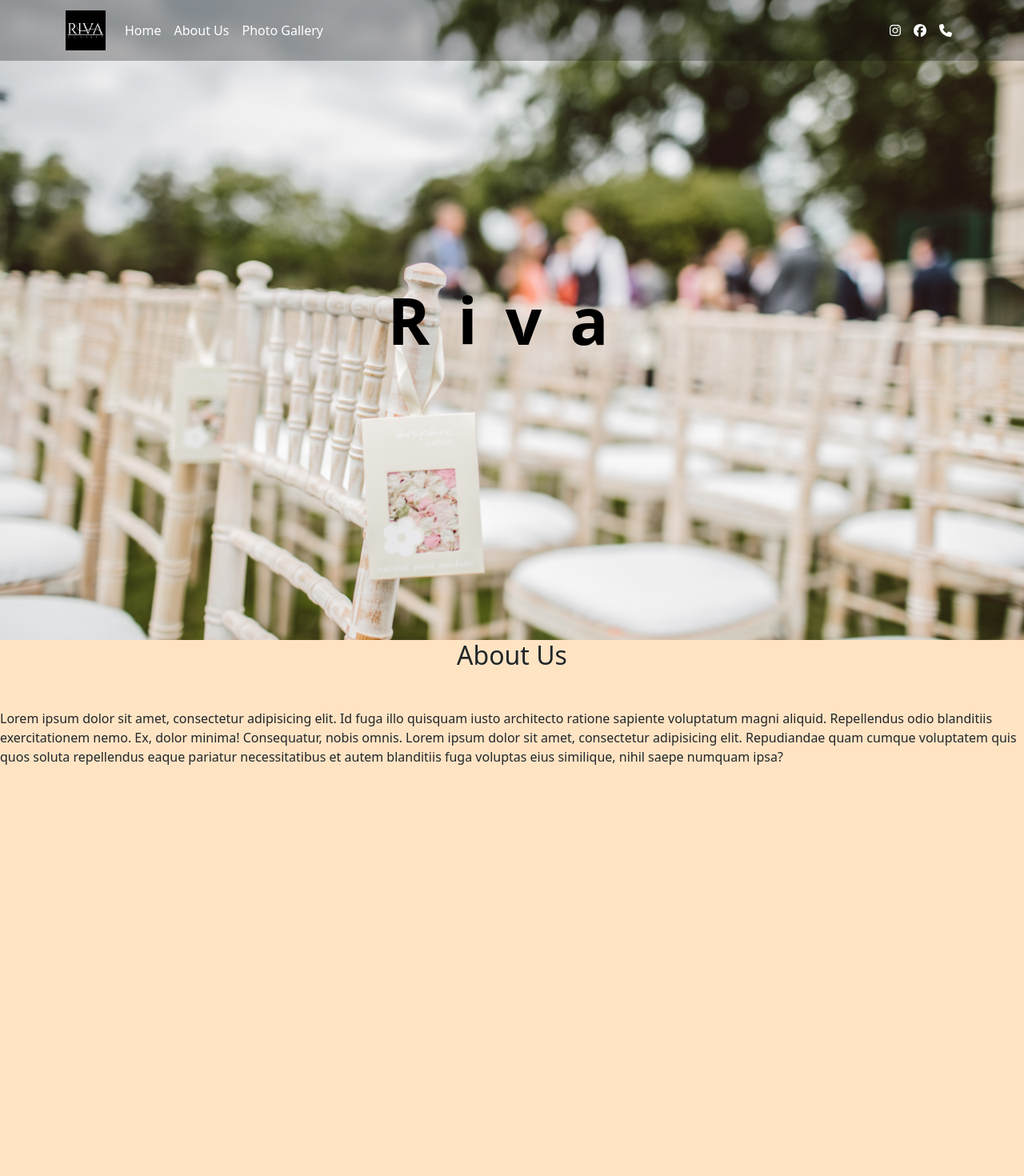
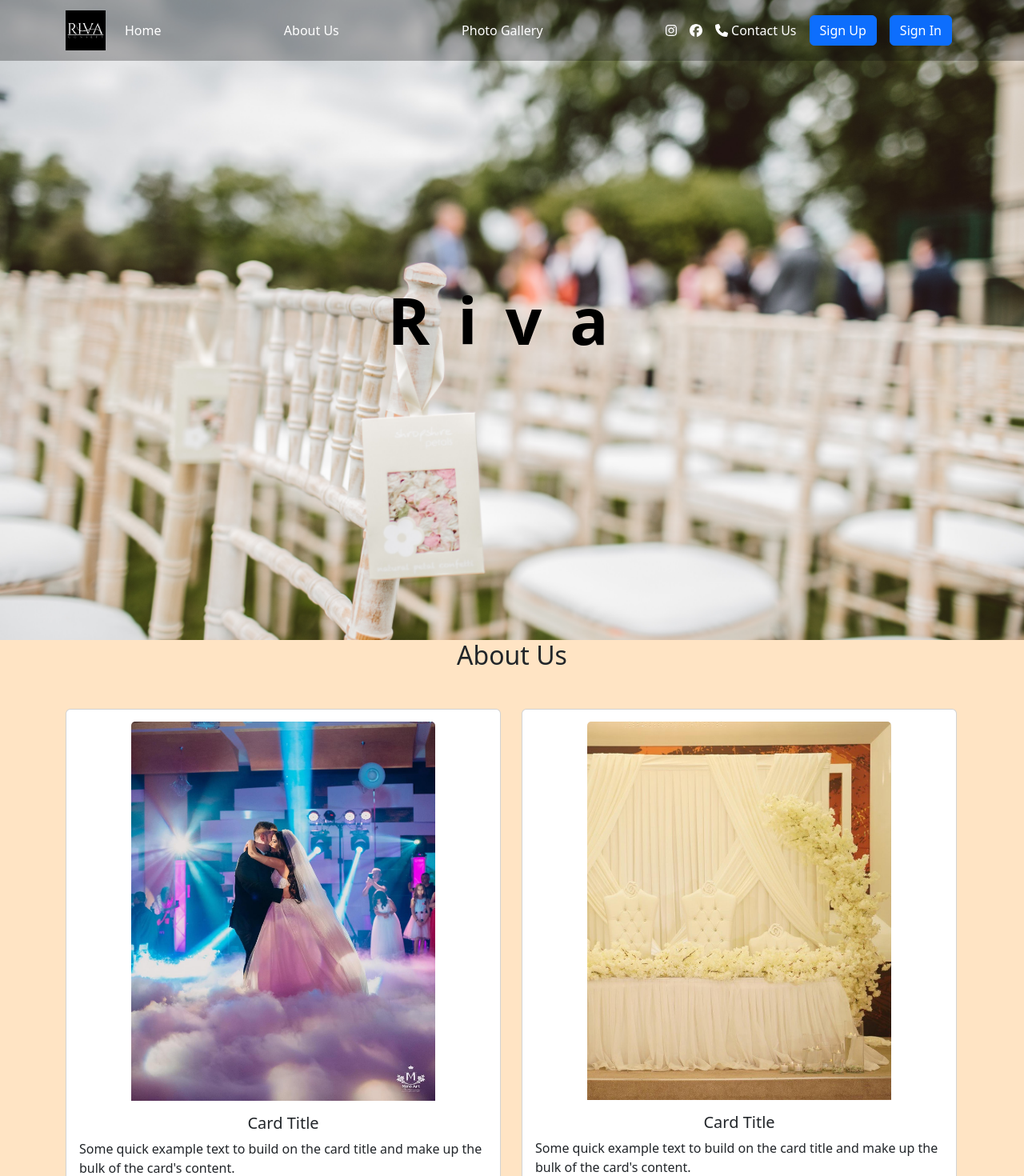
Before and after one commit to erendestan/riva-concept-project-fe, a React (Vite) app: page /signin in a window 1280 px wide. Shown: the top 1470 px of the page at 80% size. Built offline with nearby package versions, Linux system fonts and the light colour scheme.

Commit message:
Navigation bar is not hard coded anymore and fixes done on navbar

```diff
--- a/package.json
+++ b/package.json
@@ -14,7 +14,9 @@
     "@fortawesome/free-brands-svg-icons": "^6.4.2",
     "@fortawesome/free-solid-svg-icons": "^6.4.2",
     "@fortawesome/react-fontawesome": "^0.2.0",
+    "@nextui-org/react": "^2.1.13",
     "bootstrap": "^5.3.2",
+    "framer-motion": "^10.16.4",
     "react": "^18.2.0",
     "react-bootstrap": "^2.9.0",
     "react-dom": "^18.2.0",
@@ -24,10 +26,14 @@
     "@types/react": "^18.2.15",
     "@types/react-dom": "^18.2.7",
     "@vitejs/plugin-react": "^4.0.3",
+    "autoprefixer": "^10.4.16",
     "eslint": "^8.45.0",
     "eslint-plugin-react": "^7.32.2",
     "eslint-plugin-react-hooks": "^4.6.0",
     "eslint-plugin-react-refresh": "^0.4.3",
+    "postcss": "^8.4.31",
+    "postcss-preset-env": "^9.1.4",
+    "tailwindcss": "^3.3.3",
     "vite": "^4.4.5"
   }
 }
--- a/src/components/AboutUs.tsx
+++ b/src/components/AboutUs.tsx
@@ -1,19 +1,87 @@
 import React from "react";
 import "../styling/aboutus-style.css";
+import Card from "react-bootstrap/Card";
+import RivaOutside from "../assets/images/8.jpg";
+import RivaTable from "../assets/images/7.jpg";
 
 const AboutUs = () => {
   return (
     <section id="aboutus">
       <h2 className="mb-5">About Us</h2>
-      <p>
-        Lorem ipsum dolor sit amet, consectetur adipisicing elit. Id fuga illo
-        quisquam iusto architecto ratione sapiente voluptatum magni aliquid.
-        Repellendus odio blanditiis exercitationem nemo. Ex, dolor minima!
-        Consequatur, nobis omnis. Lorem ipsum dolor sit amet, consectetur
-        adipisicing elit. Repudiandae quam cumque voluptatem quis quos soluta
-        repellendus eaque pariatur necessitatibus et autem blanditiis fuga
-        voluptas eius similique, nihil saepe numquam ipsa?
-      </p>
+      <div className="container">
+        <div className="row">
+          <div className="col-md-6">
+            <Card style={{ width: "34rem" }}>
+              <div
+                style={{
+                  display: "flex",
+                  flexDirection: "column",
+                  alignItems: "center",
+                  justifyContent: "center",
+                  height: "100%",
+                  marginTop: "15px",
+                }}
+              >
+                <Card.Img
+                  variant="top"
+                  src={RivaOutside}
+                  style={{ height: "auto", width: "70%" }}
+                />
+                <Card.Body
+                  style={{
+                    display: "flex",
+                    flexDirection: "column",
+                    alignItems: "center",
+                    justifyContent: "center",
+                    height: "100%",
+                  }}
+                >
+                  <Card.Title>Card Title</Card.Title>
+                  <Card.Text>
+                    Some quick example text to build on the card title and make
+                    up the bulk of the card's content.
+                  </Card.Text>
+                </Card.Body>
+              </div>
+            </Card>
+          </div>
+          <div className="col-md-6">
+            <Card style={{ width: "34rem" }}>
+              <div
+                style={{
+                  display: "flex",
+                  flexDirection: "column",
+                  alignItems: "center",
+                  justifyContent: "center",
+                  height: "100%",
+                  marginTop: "15px",
+                }}
+              >
+                <Card.Img
+                  variant="top"
+                  src={RivaTable}
+                  style={{ height: "auto", width: "70%" }}
+                />
+                <Card.Body
+                  style={{
+                    display: "flex",
+                    flexDirection: "column",
+                    alignItems: "center",
+                    justifyContent: "center",
+                    height: "100%",
+                  }}
+                >
+                  <Card.Title>Card Title</Card.Title>
+                  <Card.Text>
+                    Some quick example text to build on the card title and make
+                    up the bulk of the card's content.
+                  </Card.Text>
+                </Card.Body>
+              </div>
+            </Card>
+          </div>
+        </div>
+      </div>
     </section>
   );
 };
--- a/src/components/Navbar.tsx
+++ b/src/components/Navbar.tsx
@@ -1,16 +1,73 @@
 import React from "react";
-import { Navbar, Nav, Container } from "react-bootstrap";
-import { BrowserRouter as Router, Route, Routes, Link } from "react-router-dom";
+// import { Navbar, Nav, Container } from "react-bootstrap";
 import "../styling/navbar-style.css";
 import RivaLogo from "../assets/images/logo.png";
+import Container from "react-bootstrap/Container";
+import {
+  BrowserRouter as Router,
+  Route,
+  Routes,
+  NavLink,
+} from "react-router-dom";
+import Nav from "react-bootstrap/Nav";
+import Navbar from "react-bootstrap/Navbar";
+import NavDropdown from "react-bootstrap/NavDropdown";
+import Button from "react-bootstrap/Button";
 import { FontAwesomeIcon } from "@fortawesome/react-fontawesome";
 import { faFacebook, faInstagram } from "@fortawesome/free-brands-svg-icons";
 import { faPhone } from "@fortawesome/free-solid-svg-icons";
 import Carrousel from "./Carrousel";
+import { ButtonGroup } from "react-bootstrap";
+
+const links = [
+  {
+    id: 1,
+    path: "/",
+    text: "Home",
+  },
+  {
+    id: 2,
+    path: "/#aboutus",
+    text: "About Us",
+  },
+  {
+    id: 3,
+    path: "/#photogallery",
+    text: "Photo Gallery",
+  },
+  {
+    id: 4,
+    path: "https://www.instagram.com/rivaconcept.bg/",
+    icon: <FontAwesomeIcon icon={faInstagram} style={{ color: "#ffffff" }} />,
+    eventkey: 1,
+  },
+  {
+    id: 5,
+    path: "https://www.facebook.com/RivaHaskovo",
+    icon: <FontAwesomeIcon icon={faFacebook} style={{ color: "#ffffff" }} />,
+    eventkey: 2,
+  },
+  {
+    id: 6,
+    path: "#contactus",
+    text: "Contact Us",
+    icon: <FontAwesomeIcon icon={faPhone} style={{ color: "#ffffff" }} />,
+    eventkey: 3,
+  },
+  {
+    id: 7,
+    path: "/signup",
+    text: "Sign Up",
+  },
+  {
+    id: 8,
+    path: "/signin",
+    text: "Sign In",
+  },
+];
 
 const NavbarRiva = () => {
   return (
-    <Router>
     <Navbar collapseOnSelect expand="lg" className="fixed-top navbar-scroll">
       <Container>
         <Navbar.Brand href="#home">
@@ -18,45 +75,60 @@ const NavbarRiva = () => {
         </Navbar.Brand>
         <Navbar.Toggle aria-controls="responsive-navbar-nav" />
         <Navbar.Collapse id="responsive-navbar-nav">
-            <Nav className="me-auto">
-              <Nav.Link className="text-white" href="#home">
-                Home
+          {/* <Nav className="me-auto"> */}
+          {links.map((link) => {
+            if (link.id < 4) {
+              return (
+                <Nav className="me-auto" key={link.id}>
+                  {
+                    <Nav.Link className="text-white" href={link.path}>
+                      {link.text}
                     </Nav.Link>
-              <Nav.Link className="text-white" href="#aboutus">
-                About Us
-              </Nav.Link>
-              <Nav.Link className="text-white" href="#photogallery">
-                Photo Gallery
+                  }
+                </Nav>
+              );
+            }
+            if (link.id > 3 && link.id < 7) {
+              if (link.id !== 6) {
+                return (
+                  <Nav key={link.id}>
+                    <Nav.Link
+                      eventKey={link.eventkey}
+                      className="hover-animation"
+                      href={link.path}
+                    >
+                      {link.icon}
                     </Nav.Link>
                   </Nav>
-            <Nav>
-              <Nav.Link href="https://www.instagram.com/rivaconcept.bg/">
-                <FontAwesomeIcon
-                  icon={faInstagram}
-                  style={{ color: "#ffffff" }}
-                />
-              </Nav.Link>
+                );
+              } else {
+                return (
+                  <Nav key={link.id}>
                     <Nav.Link
-                eventKey={2}
-                href="https://www.facebook.com/RivaHaskovo"
+                      eventKey={link.eventkey}
+                      className="hover-animation text-white"
+                      href={link.path}
                     >
-                <FontAwesomeIcon
-                  icon={faFacebook}
-                  style={{ color: "#ffffff" }}
-                />
-              </Nav.Link>
-              <Nav.Link eventKey={3} href="#phonenumber">
-                <FontAwesomeIcon icon={faPhone} style={{ color: "#ffffff" }} />
+                      {link.icon}
+                      <span> </span>
+                      {link.text}
                     </Nav.Link>
                   </Nav>
+                );
+              }
+            } else {
+              return (
+                <Nav key={link.id}>
+                  <Nav.Link href={link.path}>
+                    <Button variant="primary">{link.text}</Button>
+                  </Nav.Link>
+                </Nav>
+              );
+            }
+          })}
         </Navbar.Collapse>
       </Container>
     </Navbar>
-
-      <Routes>
-        <Route path="#home/photogallery" element={<Carrousel />} />
-      </Routes>
-    </Router>
   );
 };
 
--- a/src/styling/navbar-style.css
+++ b/src/styling/navbar-style.css
@@ -1,3 +1,21 @@
 .navbar{
     background-color: rgba(8, 8, 8, 0.279);
 }
+
+.hover-animation{
+    background-color: transparent;
+  color: #000000; /* Set the initial text color */
+  transition: background-color 0.3s ease, color 0.3s ease;
+}
+
+.hover-animation:hover {
+    /* Specify the changes you want on hover here */
+    background-color: #007bff; /* Change the background color on hover */
+    color: #ffffff; /* Change the text color on hover */
+  }
+
+/* .nav-link:hover {
+    background-color: #007bff;
+    color: black;
+    transition: background-color 0.8s ease, color 0.8s ease;
+  } */
```
Also changed, not shown: 1 other file (tests, documents, lock files or other folders). Lines whose indentation alone changed are shown as unchanged.
